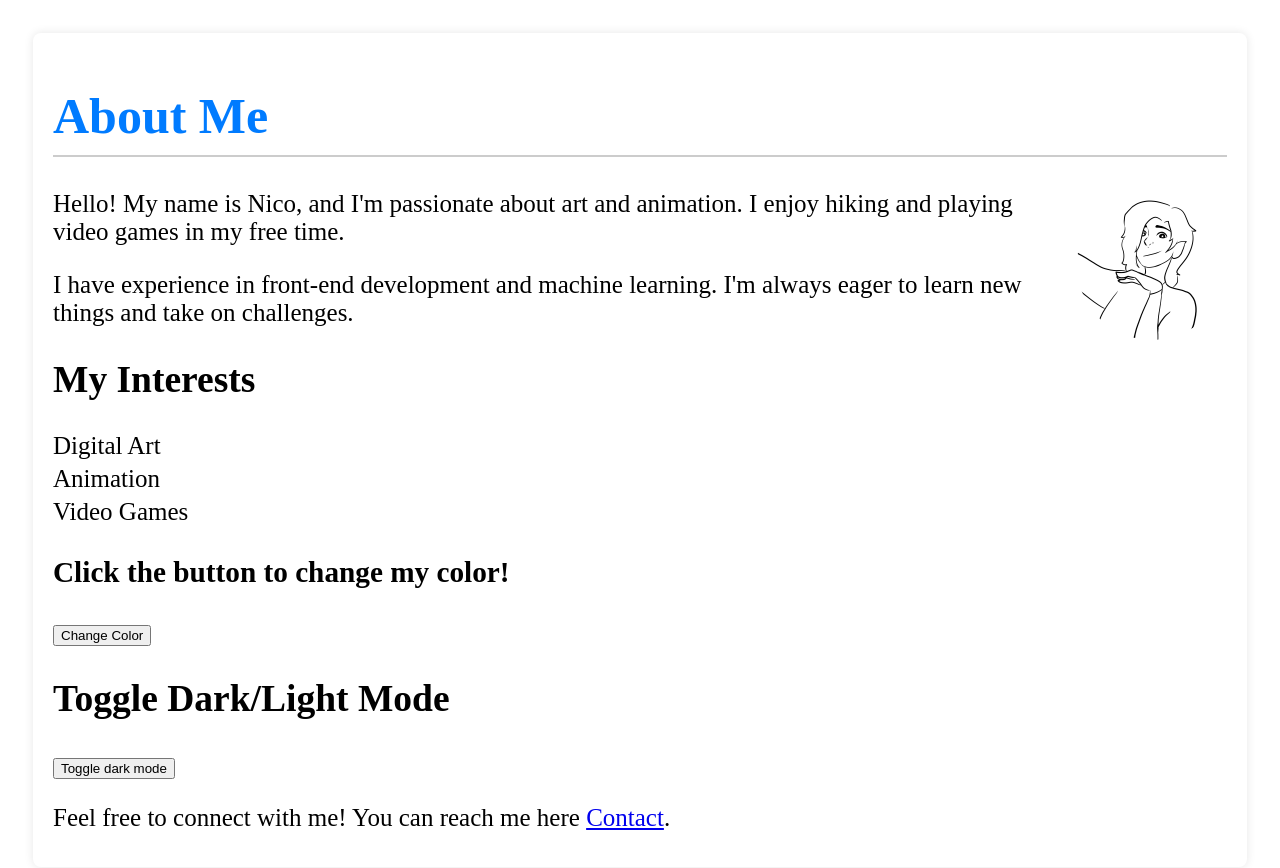
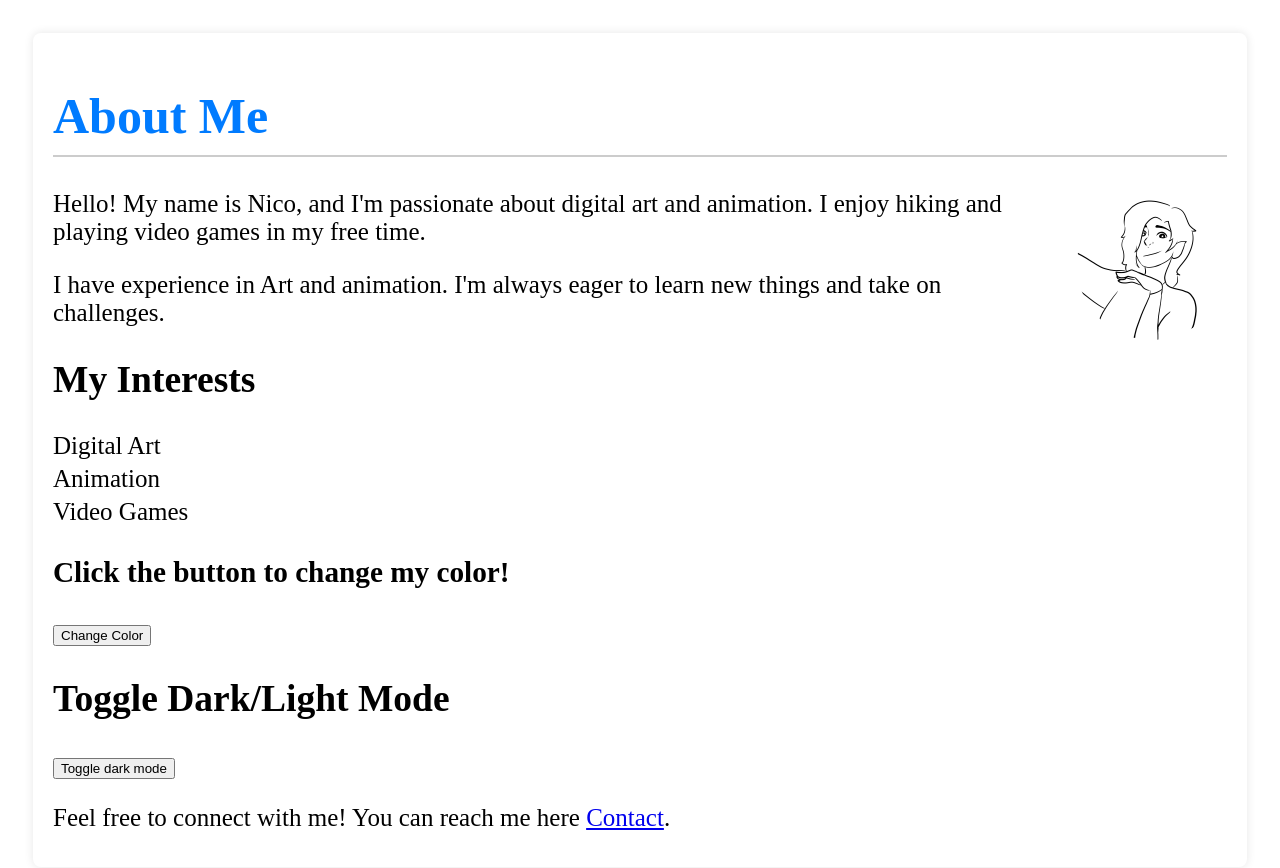
Before and after one commit to nicohilborn/aboutme, a plain HTML site: page index.html in a window 1280 px wide. Drawn offline with Linux system fonts and the light colour scheme.

Commit message:
Update index.html

```diff
--- a/index.html
+++ b/index.html
@@ -12,9 +12,9 @@
 
         <img src="assests/images/me.png" alt="nico" class="profile-picture">
 
-        <p>Hello! My name is Nico, and I'm passionate about art and animation. I enjoy hiking and playing video games in my free time.</p>
+        <p>Hello! My name is Nico, and I'm passionate about digital art and animation. I enjoy hiking and playing video games in my free time.</p>
 
-        <p>I have experience in front-end development and machine learning. I'm always eager to learn new things and take on challenges.</p>
+        <p>I have experience in Art and animation. I'm always eager to learn new things and take on challenges.</p>
 
         <h2>My Interests</h2>
         <ul class="interests">
```
